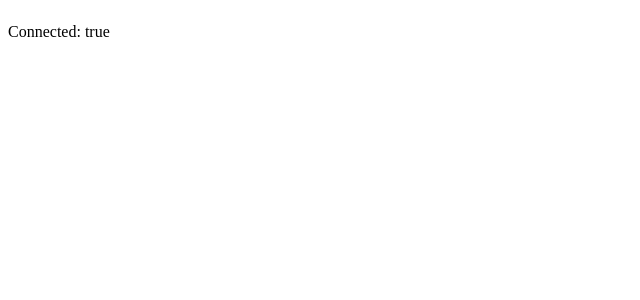
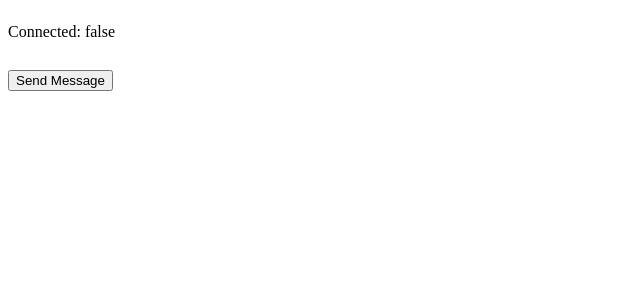
Before and after one commit to imagineLife/ws-hooks, a React app in the folder client/: page / in a window 1280 px wide. Shown: the top 300 px of the page, without its empty margins (0-640 px from the left). Built offline with nearby package versions, Linux system fonts and the light colour scheme; no server answers.

Commit message:
Connects && Reflects conenction in text

```diff
--- a/client/src/App.js
+++ b/client/src/App.js
@@ -5,13 +5,14 @@ import io from 'socket.io-client'
 
 const App = ({pText}) => {
 	let [socket, setSocket] = useState(null)
-	let [connected, setConnected] = useState(false)
 
+	let sendSocketMessage = () => {
+		console.log('sending socket message')
+	}
 	//takes fn && arr
 	useEffect(() => {
 		//connect socket server
-		setSocket(io('http://localhost:3000'))
-		setConnected(true)
+		setSocket(io('localhost:3000'))
 
 		//like componetWillUnMount
 		return () => {
@@ -19,8 +20,16 @@ const App = ({pText}) => {
 		}
 	}, [])
 
+	if(socket) {
+		console.log('IS socket')
+		console.log(socket)
+	}
+
   	return (
-	    <p>Connected: {connected == true ? 'true' : 'false'}</p>
+  		<React.Fragment>
+		    <p>Connected: { socket && socket.connected ? 'true' : 'false'}</p>
+		    <button className="test-send-message" onClick={sendSocketMessage}>Send Message</button>
+		</React.Fragment>
 	  );
 };
 
```
